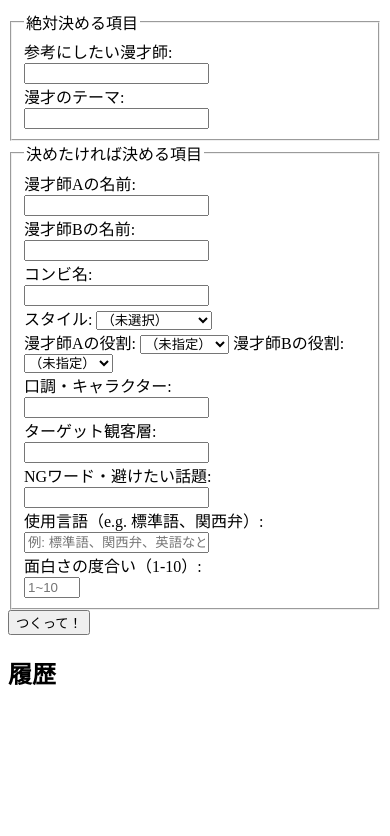
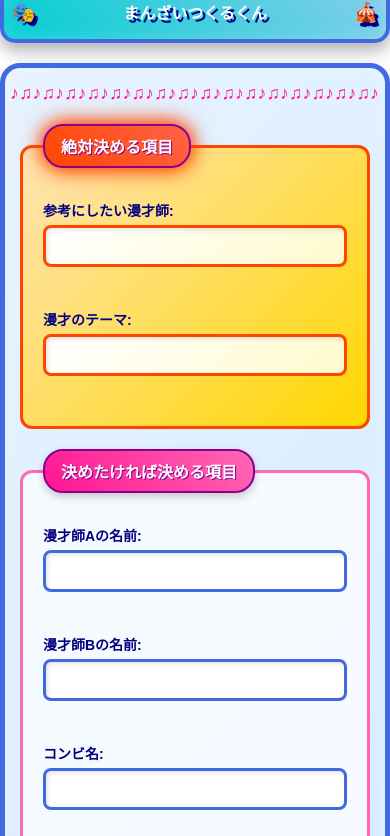
Before and after one commit to m02uku/manzai-tsukuru-kun, a website: page public/index.html in a window 390 px wide. Shown: the part 79-915 px from the top of the page. Before the commit the page ends 844 px from the top, so only its background shows below. Drawn offline with Linux system fonts and the light colour scheme; files that its build step writes are made by us from their sources; files whose address does not match are found by name; a web font is replaced by a local one.

Commit message:
Add initial CSS styles for the project

```diff
--- a/public/index.html
+++ b/public/index.html
@@ -3,6 +3,7 @@
     <head>
         <meta charset="UTF-8" />
         <title>まんざいつくるくん</title>
+        <link rel="stylesheet" href="/static/style.css" />
     </head>
     <body>
         <h1>まんざいつくるくん</h1>
--- /dev/null
+++ b/public/style.css
@@ -0,0 +1,463 @@
+/* 平成個人サイト風CSS - まんざいつくるくん */
+@import url("https://fonts.googleapis.com/css2?family=Press+Start+2P&display=swap");
+@import url("https://fonts.googleapis.com/css2?family=DotGothic16&display=swap");
+
+body {
+    font-family: "DotGothic16", "MS UI Gothic", sans-serif;
+    margin: 0;
+    padding: 0;
+    background: linear-gradient(135deg, #ff69b4 0%, #ffb6c1 50%, #ffc0cb 100%);
+    background-attachment: fixed;
+    color: #000080;
+    /* 水玉模様 */
+    background-image: radial-gradient(
+            circle at 20% 80%,
+            rgba(255, 255, 255, 0.3) 2px,
+            transparent 2px
+        ),
+        radial-gradient(
+            circle at 80% 20%,
+            rgba(255, 255, 255, 0.2) 1px,
+            transparent 1px
+        ),
+        radial-gradient(
+            circle at 40% 40%,
+            rgba(255, 255, 255, 0.15) 3px,
+            transparent 3px
+        );
+    background-size: 50px 50px, 30px 30px, 70px 70px;
+    min-height: 100vh;
+}
+
+/* メインコンテナ */
+.container {
+    max-width: 900px;
+    margin: 0 auto;
+    padding: 20px;
+}
+
+/* ヘッダー風エリア */
+body::before {
+    content: "★☆★ いらっしゃいませ〜♪ ★☆★";
+    display: block;
+    text-align: center;
+    background: linear-gradient(90deg, #ff1493, #ff69b4, #ff1493);
+    color: #ffffff;
+    font-weight: bold;
+    padding: 10px;
+    margin: 0;
+    font-size: 14px;
+    text-shadow: 2px 2px 0px #8b008b;
+    animation: rainbow 3s infinite;
+}
+
+@keyframes rainbow {
+    0%,
+    100% {
+        background: linear-gradient(90deg, #ff1493, #ff69b4, #ff1493);
+    }
+    33% {
+        background: linear-gradient(90deg, #ff69b4, #ffc0cb, #ff69b4);
+    }
+    66% {
+        background: linear-gradient(90deg, #ffc0cb, #ff1493, #ffc0cb);
+    }
+}
+
+h1 {
+    background: linear-gradient(45deg, #00ced1, #87ceeb);
+    color: #ffffff;
+    text-align: center;
+    padding: 20px;
+    margin: 20px 0;
+    border-radius: 15px;
+    border: 4px solid #4169e1;
+    font-family: "Press Start 2P", monospace;
+    font-size: 22px;
+    text-shadow: 3px 3px 0px #000080;
+    position: relative;
+    box-shadow: 0 8px 16px rgba(0, 0, 0, 0.3), inset 0 0 20px rgba(255, 255, 255, 0.2);
+}
+
+/* 懐かしいGIF風アニメーション */
+h1::before {
+    content: "🎭";
+    position: absolute;
+    left: 10px;
+    top: 50%;
+    transform: translateY(-50%);
+    animation: bounce 2s infinite;
+}
+
+h1::after {
+    content: "🎪";
+    position: absolute;
+    right: 10px;
+    top: 50%;
+    transform: translateY(-50%);
+    animation: bounce 2s infinite reverse;
+}
+
+@keyframes bounce {
+    0%,
+    100% {
+        transform: translateY(-50%) scale(1);
+    }
+    50% {
+        transform: translateY(-50%) scale(1.2);
+    }
+}
+
+/* 訪問者カウンター風 */
+body::after {
+    content: "🎉 あなたは 777777 人目のお客様です！ 🎉";
+    display: block;
+    text-align: center;
+    background: #ffff00;
+    color: #ff0000;
+    padding: 8px;
+    font-weight: bold;
+    font-size: 16px;
+    border: 3px dashed #ff0000;
+    margin: 10px 20px;
+    animation: blink 1s infinite;
+    font-family: "Press Start 2P", monospace;
+}
+
+@keyframes blink {
+    0%,
+    50% {
+        opacity: 1;
+    }
+    51%,
+    100% {
+        opacity: 0.3;
+    }
+}
+
+/* フォームデザイン */
+#gemini-form {
+    background: linear-gradient(135deg, #e6f3ff 0%, #cce7ff 100%);
+    border: 5px solid #4169e1;
+    border-radius: 20px;
+    padding: 25px;
+    margin: 20px 0;
+    position: relative;
+    box-shadow: 0 10px 20px rgba(0, 0, 0, 0.2), inset 0 0 15px rgba(255, 255, 255, 0.3);
+}
+
+/* 装飾ライン */
+#gemini-form::before {
+    content: "♪♫♪♫♪♫♪♫♪♫♪♫♪♫♪♫♪♫♪♫♪♫♪♫♪♫♪♫♪♫♪♫♪";
+    display: block;
+    text-align: center;
+    color: #ff1493;
+    font-size: 18px;
+    margin-bottom: 15px;
+    animation: slide 5s infinite linear;
+}
+
+@keyframes slide {
+    0% {
+        transform: translateX(-10px);
+    }
+    100% {
+        transform: translateX(10px);
+    }
+}
+
+fieldset {
+    border: 3px solid #ff69b4;
+    border-radius: 12px;
+    margin: 20px 0;
+    padding: 20px;
+    background: rgba(255, 255, 255, 0.7);
+    position: relative;
+}
+
+legend {
+    background: linear-gradient(45deg, #ff1493, #ff69b4);
+    color: #ffffff;
+    font-weight: bold;
+    font-size: 16px;
+    padding: 8px 16px;
+    border-radius: 20px;
+    border: 2px solid #8b008b;
+    text-shadow: 1px 1px 0px #8b008b;
+    box-shadow: 0 4px 8px rgba(0, 0, 0, 0.2);
+}
+
+/* 必須項目の特別装飾 */
+fieldset:first-of-type {
+    border-color: #ff4500;
+    background: linear-gradient(135deg, #ffe4b5 0%, #ffd700 100%);
+}
+
+fieldset:first-of-type legend {
+    background: linear-gradient(45deg, #ff4500, #ff6347);
+    animation: glow 2s infinite alternate;
+}
+
+@keyframes glow {
+    0% {
+        box-shadow: 0 0 5px #ff4500;
+    }
+    100% {
+        box-shadow: 0 0 20px #ff4500, 0 0 30px #ff4500;
+    }
+}
+
+label {
+    display: block;
+    margin: 12px 0;
+    color: #000080;
+    font-weight: bold;
+    font-size: 14px;
+}
+
+input[type="text"],
+input[type="number"],
+select {
+    background: #ffffff;
+    border: 3px solid #4169e1;
+    color: #000080;
+    padding: 10px;
+    margin-top: 5px;
+    width: calc(100% - 26px);
+    max-width: 400px;
+    font-family: "DotGothic16", monospace;
+    font-size: 14px;
+    border-radius: 8px;
+    transition: all 0.3s;
+    box-shadow: inset 2px 2px 4px rgba(0, 0, 0, 0.1);
+}
+
+input[type="text"]:focus,
+input[type="number"]:focus,
+select:focus {
+    border-color: #ff1493;
+    background: #fff8dc;
+    box-shadow: inset 2px 2px 4px rgba(0, 0, 0, 0.1), 0 0 15px rgba(255, 20, 147, 0.5);
+    outline: none;
+    transform: scale(1.02);
+}
+
+/* 必須項目のinput */
+input[required] {
+    border-color: #ff4500;
+    background: linear-gradient(135deg, #ffffff 0%, #fffacd 100%);
+}
+
+/* 送信ボタン */
+button[type="submit"] {
+    background: linear-gradient(45deg, #32cd32, #7fff00);
+    border: 4px solid #228b22;
+    color: #ffffff;
+    padding: 16px 35px;
+    font-size: 18px;
+    font-weight: bold;
+    border-radius: 25px;
+    cursor: pointer;
+    display: block;
+    margin: 25px auto;
+    text-shadow: 2px 2px 0px #006400;
+    box-shadow: 0 6px 12px rgba(0, 0, 0, 0.3), inset 0 2px 4px rgba(255, 255, 255, 0.3);
+    transition: all 0.3s;
+    font-family: "Press Start 2P", monospace;
+    position: relative;
+    overflow: hidden;
+}
+
+button[type="submit"]::before {
+    content: "";
+    position: absolute;
+    top: -50%;
+    left: -50%;
+    width: 200%;
+    height: 200%;
+    background: linear-gradient(
+        45deg,
+        transparent,
+        rgba(255, 255, 255, 0.3),
+        transparent
+    );
+    transform: rotate(45deg);
+    animation: shine 3s infinite;
+}
+
+@keyframes shine {
+    0% {
+        transform: translateX(-100%) translateY(-100%) rotate(45deg);
+    }
+    50% {
+        transform: translateX(100%) translateY(100%) rotate(45deg);
+    }
+    100% {
+        transform: translateX(-100%) translateY(-100%) rotate(45deg);
+    }
+}
+
+button[type="submit"]:hover {
+    background: linear-gradient(45deg, #7fff00, #98fb98);
+    transform: translateY(-3px) scale(1.05);
+    box-shadow: 0 10px 20px rgba(0, 0, 0, 0.4), inset 0 2px 4px rgba(255, 255, 255, 0.3);
+}
+
+button[type="submit"]:active {
+    transform: translateY(0) scale(1);
+}
+
+/* レスポンス表示エリア */
+#response {
+    background: linear-gradient(135deg, #f0f8ff 0%, #e6f3ff 100%);
+    border: 4px solid #4169e1;
+    border-radius: 15px;
+    padding: 20px;
+    margin: 20px 0;
+    color: #000080;
+    font-size: 14px;
+    line-height: 1.8;
+    min-height: 100px;
+    box-shadow: 0 8px 16px rgba(0, 0, 0, 0.2), inset 0 0 20px rgba(255, 255, 255, 0.3);
+    position: relative;
+}
+
+#response::before {
+    content: "📝 結果発表〜！ 📝";
+    display: block;
+    text-align: center;
+    color: #ff1493;
+    font-weight: bold;
+    margin-bottom: 15px;
+    font-size: 16px;
+}
+
+/* 履歴セクション */
+h2 {
+    background: linear-gradient(45deg, #dda0dd, #da70d6);
+    color: #ffffff;
+    text-align: center;
+    font-size: 18px;
+    text-shadow: 2px 2px 0px #8b008b;
+    margin: 30px 0 20px 0;
+    padding: 15px;
+    border-radius: 15px;
+    border: 3px solid #8b008b;
+    box-shadow: 0 6px 12px rgba(0, 0, 0, 0.2);
+}
+
+#history {
+    background: linear-gradient(135deg, #f5f0ff 0%, #e6e6fa 100%);
+    border: 3px solid #9370db;
+    border-radius: 12px;
+    padding: 15px;
+    margin: 15px 0;
+    max-height: 300px;
+    overflow-y: auto;
+    list-style: none;
+    box-shadow: inset 0 0 15px rgba(147, 112, 219, 0.2);
+}
+
+#history li {
+    background: rgba(255, 255, 255, 0.8);
+    border: 2px solid #dda0dd;
+    border-radius: 8px;
+    margin: 8px 0;
+    padding: 12px;
+    color: #4b0082;
+    cursor: pointer;
+    transition: all 0.3s;
+    position: relative;
+}
+
+#history li:hover {
+    background: linear-gradient(45deg, #fff0f5, #ffefd5);
+    border-color: #ff69b4;
+    transform: translateX(10px) scale(1.02);
+    box-shadow: 0 4px 8px rgba(0, 0, 0, 0.2);
+}
+
+#history li::before {
+    content: "🎬";
+    margin-right: 8px;
+}
+
+/* ダウンロードボタン */
+#download-btn {
+    background: linear-gradient(45deg, #ffa500, #ffd700);
+    border: 3px solid #ff8c00;
+    color: #8b4513;
+    padding: 12px 25px;
+    font-size: 14px;
+    font-weight: bold;
+    border-radius: 20px;
+    cursor: pointer;
+    display: block;
+    margin: 15px auto;
+    text-shadow: 1px 1px 0px #fff8dc;
+    box-shadow: 0 4px 8px rgba(0, 0, 0, 0.3), inset 0 2px 4px rgba(255, 255, 255, 0.3);
+    transition: all 0.3s;
+    font-family: "DotGothic16", monospace;
+}
+
+#download-btn:hover {
+    background: linear-gradient(45deg, #ffd700, #ffff8c);
+    transform: translateY(-2px) scale(1.05);
+    box-shadow: 0 6px 12px rgba(0, 0, 0, 0.4);
+}
+
+/* スクロールバー */
+::-webkit-scrollbar {
+    width: 16px;
+}
+
+::-webkit-scrollbar-track {
+    background: #ffefd5;
+    border-radius: 8px;
+    border: 2px solid #dda0dd;
+}
+
+::-webkit-scrollbar-thumb {
+    background: linear-gradient(180deg, #ff69b4, #dda0dd);
+    border-radius: 8px;
+    border: 2px solid #ffefd5;
+}
+
+::-webkit-scrollbar-thumb:hover {
+    background: linear-gradient(180deg, #ff1493, #da70d6);
+}
+
+/* フッター風メッセージ */
+body::after {
+    content: "今日もご訪問ありがとうございました！ また来てね〜♪";
+    display: block;
+    text-align: center;
+    background: linear-gradient(90deg, #98fb98, #90ee90, #98fb98);
+    color: #006400;
+    font-weight: bold;
+    padding: 15px;
+    margin-top: 30px;
+    border: 3px double #228b22;
+    font-size: 14px;
+}
+
+/* レスポンシブ対応 */
+@media (max-width: 768px) {
+    .container {
+        padding: 10px;
+    }
+
+    h1 {
+        font-size: 16px;
+        padding: 15px;
+    }
+
+    #gemini-form {
+        padding: 15px;
+    }
+
+    button[type="submit"] {
+        font-size: 14px;
+        padding: 12px 25px;
+    }
+}
```
